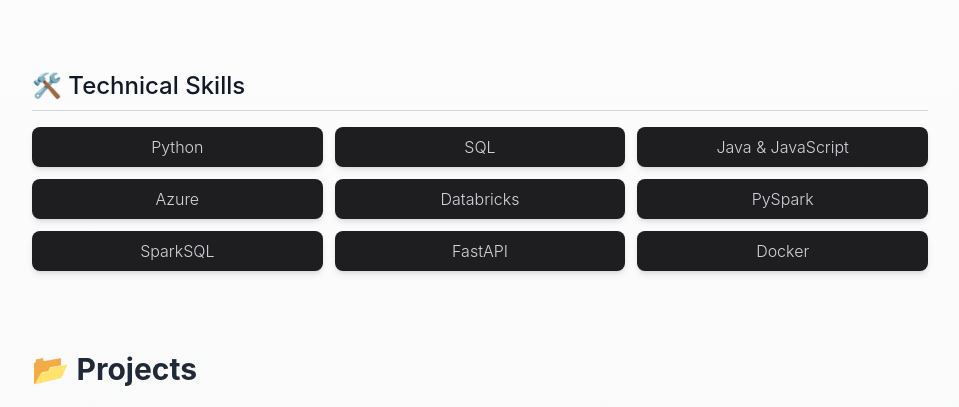
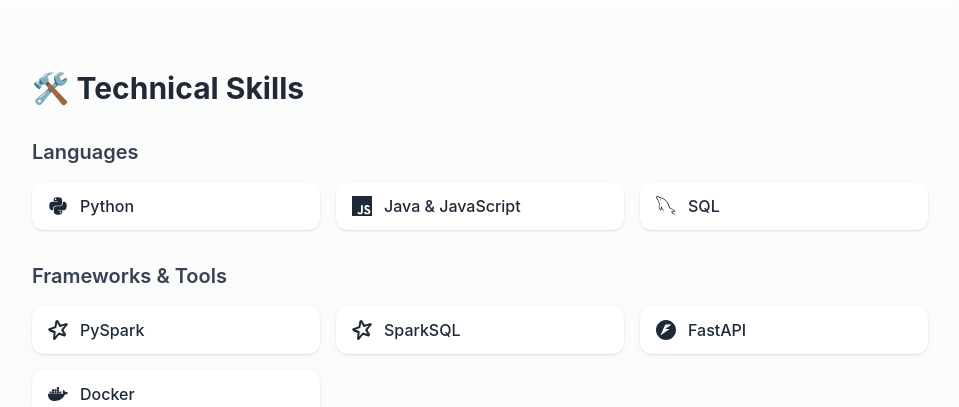
Before and after one commit to VijayVarma26/portfolio-vijayvarma, a React (Vite) app: page / in a window 1280 px wide. Shown: the part 538-945 px from the top of the page, without its empty margins (160-1119 px from the left). Built offline with nearby package versions, Linux system fonts and the light colour scheme.

Commit message:
Refactor Skills component to categorize skills and enhance presentation

```diff
--- a/src/components/Skills.tsx
+++ b/src/components/Skills.tsx
@@ -1,10 +1,25 @@
 import { motion } from "framer-motion";
+import { FaPython, FaJava, FaDocker } from "react-icons/fa";
+import { SiJavascript, SiAzuredevops, SiApachespark, SiFastapi, SiDatabricks } from "react-icons/si";
+import { GrMysql } from "react-icons/gr";
 
-const skills = [
-  "Python", "SQL", "Java & JavaScript",
-  "Azure", "Databricks", "PySpark",
-  "SparkSQL", "FastAPI", "Docker"
-];
+const categorizedSkills = {
+  Languages: [
+    { name: "Python", icon: <FaPython /> },
+    { name: "Java & JavaScript", icon: <SiJavascript /> },
+    { name: "SQL", icon: <GrMysql /> },
+  ],
+  "Frameworks & Tools": [
+    { name: "PySpark", icon: <SiApachespark /> },
+    { name: "SparkSQL", icon: <SiApachespark /> },
+    { name: "FastAPI", icon: <SiFastapi /> },
+    { name: "Docker", icon: <FaDocker /> },
+  ],
+  "Cloud & Big Data": [
+    { name: "Azure", icon: <SiAzuredevops /> },
+    { name: "Databricks", icon: <SiDatabricks /> },
+  ],
+};
 
 export default function Skills() {
   return (
@@ -14,12 +29,27 @@
       animate={{ opacity: 1 }}
       transition={{ delay: 0.3 }}
     >
-      <h2 className="section-title">🛠️ Technical Skills</h2>
-      <ul className="grid grid-cols-2 md:grid-cols-3 gap-3 text-gray-300">
-        {skills.map(skill => (
-          <li key={skill} className="bg-[#1e1e20] px-4 py-2 rounded-lg text-center shadow-md">{skill}</li>
+      <h2 className="text-3xl font-bold mb-8 text-gray-800">🛠️ Technical Skills</h2>
+
+      <div className="space-y-8">
+        {Object.entries(categorizedSkills).map(([category, skills]) => (
+          <div key={category}>
+            <h3 className="text-xl font-semibold text-gray-700 mb-4">{category}</h3>
+            <ul className="grid grid-cols-2 md:grid-cols-3 gap-4">
+              {skills.map((skill) => (
+                <motion.li
+                  key={skill.name}
+                  whileHover={{ scale: 1.05 }}
+                  className="flex items-center gap-3 bg-white text-gray-800 px-4 py-3 rounded-xl font-medium shadow hover:shadow-lg transition"
+                >
+                  <span className="text-xl">{skill.icon}</span>
+                  {skill.name}
+                </motion.li>
+              ))}
+            </ul>
+          </div>
         ))}
-      </ul>
+      </div>
     </motion.section>
   );
 }
```
